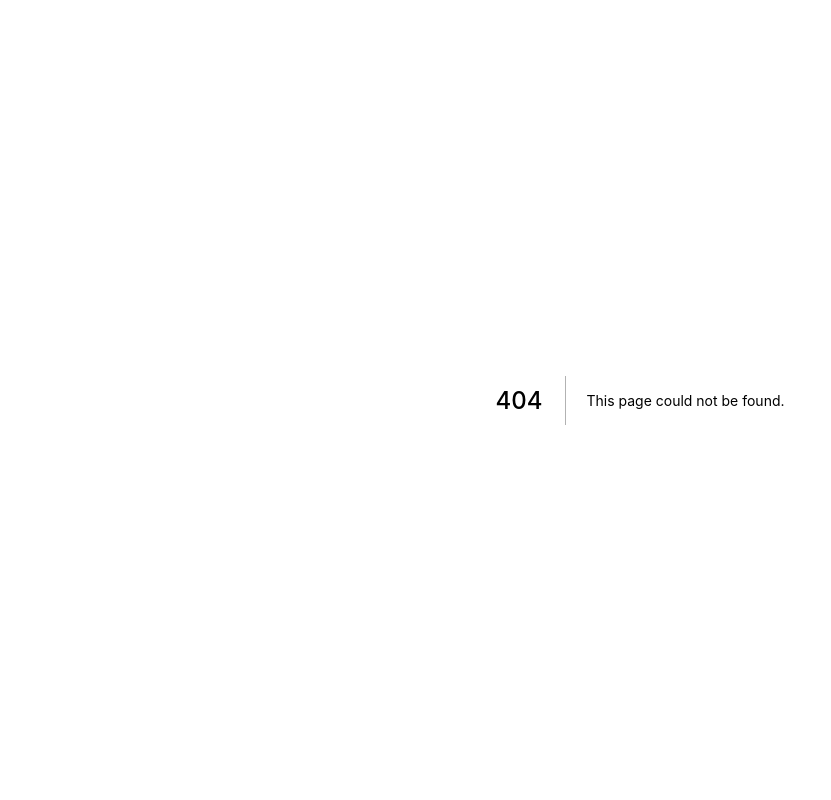
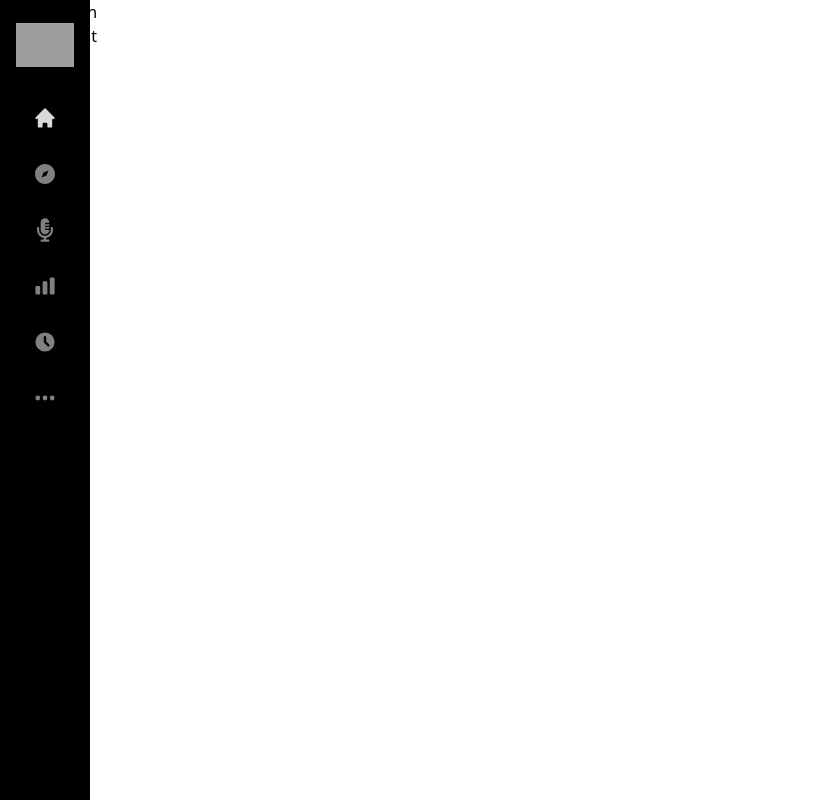
Before and after one commit to pranab56/Sol-music, a Next.js app: page /components/Dashboard in a window 1280 px wide. Before the commit this address had no page. Shown: the whole page, without its empty margins (0-831 px from the left). Built offline with nearby package versions, Linux system fonts and the light colour scheme; grey boxes are pictures that could not be loaded.

Commit message:
sidebar done

```diff
--- a/next.config.js
+++ b/next.config.js
@@ -1,7 +1,6 @@
-/** @type {import('next').NextConfig} */
-const nextConfig = {
-  reactStrictMode: true,
-  swcMinify: true,
+
+module.exports = {
+  images: {
+    domains: ['i.ibb.co'],
+  },
 }
-
-module.exports = nextConfig
--- /dev/null
+++ b/pages/about.js
@@ -0,0 +1,9 @@
+const About = () => {
+    return (
+        <div>
+            <h3 className="text-center">my name is pro</h3>
+        </div>
+    );
+};
+
+export default About;
--- /dev/null
+++ b/pages/components/Body.js
@@ -0,0 +1,11 @@
+import Search from "./Search";
+
+const Body = () => {
+    return (
+        <section>
+            <Search/>
+        </section>
+    );
+};
+
+export default Body;
--- /dev/null
+++ b/pages/components/Dashboard.js
@@ -0,0 +1,16 @@
+import React from 'react';
+import Body from './Body';
+import Right from './Right';
+import Sidebar from './Sidebar';
+
+const Dashboard = () => {
+    return (
+        <div>
+            <Sidebar/>
+            <Body/>
+            <Right/>
+        </div>
+    );
+};
+
+export default Dashboard;
--- /dev/null
+++ b/pages/components/Right.js
@@ -0,0 +1,9 @@
+const Right = () => {
+    return (
+        <div>
+         <h2>this is a right</h2>
+        </div>
+    );
+};
+
+export default Right;
--- /dev/null
+++ b/pages/components/Search.js
@@ -0,0 +1,9 @@
+const Search = () => {
+    return (
+        <div>
+            <h1>this is search</h1>
+        </div>
+    );
+};
+
+export default Search;
--- /dev/null
+++ b/pages/components/Sidebar.js
@@ -0,0 +1,29 @@
+import Image from 'next/image';
+import {
+    ChartBarIcon,
+    ClockIcon,
+    DotsHorizontalIcon,
+    HomeIcon,
+  } from "@heroicons/react/solid";
+  import { FaMicrophoneAlt } from "react-icons/fa";
+  import { RiCompassFill } from "react-icons/ri";
+
+const Sidebar = () => {
+    return (
+        <section className='fixed top-0 z-40 flex flex-col p-4 items-center bg-black w-[90px] h-screen space-y-8'>
+            <Image src="https://i.ibb.co/zN47HZf/download-removebg-preview-1.png" width={65} height={65} objectFit="contain"/>
+
+
+            <div className='flex flex-col space-y-8'>
+            <HomeIcon className="sidebarIcon text-white opacity-[0.85]" />
+        <RiCompassFill className="sidebarIcon text-2xl" />
+        <FaMicrophoneAlt className="sidebarIcon ml-1" />
+        <ChartBarIcon className="sidebarIcon" />
+        <ClockIcon className="sidebarIcon" />
+        <DotsHorizontalIcon className="sidebarIcon" />
+            </div>
+        </section>
+    );
+};
+
+export default Sidebar;
--- a/pages/index.js
+++ b/pages/index.js
@@ -1,69 +1,18 @@
 import Head from 'next/head'
-import Image from 'next/image'
-import styles from '../styles/Home.module.css'
+import Dashboard from './components/Dashboard'
+
 
 export default function Home() {
   return (
-    <div className={styles.container}>
+    <div>
       <Head>
-        <title>Create Next App</title>
+        <title>Sol-Music</title>
         <meta name="description" content="Generated by create next app" />
         <link rel="icon" href="/favicon.ico" />
       </Head>
+      <Dashboard/>
 
-      <main className={styles.main}>
-        <h1 className={styles.title}>
-          Welcome to <a href="https://nextjs.org">Next.js!</a>
-        </h1>
 
-        <p className={styles.description}>
-          Get started by editing{' '}
-          <code className={styles.code}>pages/index.js</code>
-        </p>
-
-        <div className={styles.grid}>
-          <a href="https://nextjs.org/docs" className={styles.card}>
-            <h2>Documentation &rarr;</h2>
-            <p>Find in-depth information about Next.js features and API.</p>
-          </a>
-
-          <a href="https://nextjs.org/learn" className={styles.card}>
-            <h2>Learn &rarr;</h2>
-            <p>Learn about Next.js in an interactive course with quizzes!</p>
-          </a>
-
-          <a
-            href="https://github.com/vercel/next.js/tree/canary/examples"
-            className={styles.card}
-          >
-            <h2>Examples &rarr;</h2>
-            <p>Discover and deploy boilerplate example Next.js projects.</p>
-          </a>
-
-          <a
-            href="https://vercel.com/new?utm_source=create-next-app&utm_medium=default-template&utm_campaign=create-next-app"
-            className={styles.card}
-          >
-            <h2>Deploy &rarr;</h2>
-            <p>
-              Instantly deploy your Next.js site to a public URL with Vercel.
-            </p>
-          </a>
-        </div>
-      </main>
-
-      <footer className={styles.footer}>
-        <a
-          href="https://vercel.com?utm_source=create-next-app&utm_medium=default-template&utm_campaign=create-next-app"
-          target="_blank"
-          rel="noopener noreferrer"
-        >
-          Powered by{' '}
-          <span className={styles.logo}>
-            <Image src="/vercel.svg" alt="Vercel Logo" width={72} height={16} />
-          </span>
-        </a>
-      </footer>
     </div>
   )
 }
--- /dev/null
+++ b/postcss.config.js
@@ -0,0 +1,6 @@
+module.exports = {
+  plugins: {
+    tailwindcss: {},
+    autoprefixer: {},
+  },
+}
--- a/styles/globals.css
+++ b/styles/globals.css
@@ -1,26 +1,10 @@
-html,
-body {
-  padding: 0;
-  margin: 0;
-  font-family: -apple-system, BlinkMacSystemFont, Segoe UI, Roboto, Oxygen,
-    Ubuntu, Cantarell, Fira Sans, Droid Sans, Helvetica Neue, sans-serif;
-}
+@tailwind base;
+@tailwind components;
+@tailwind utilities;
 
-a {
-  color: inherit;
-  text-decoration: none;
-}
 
-* {
-  box-sizing: border-box;
-}
-
-@media (prefers-color-scheme: dark) {
-  html {
-    color-scheme: dark;
-  }
-  body {
-    color: white;
-    background: black;
+@layer components{
+  .sidebarIcon{
+    @apply h-6 text-[#808080] cursor-pointer
   }
 }
--- /dev/null
+++ b/tailwind.config.js
@@ -0,0 +1,11 @@
+/** @type {import('tailwindcss').Config} */
+module.exports = {
+  content: [
+    "./pages/**/*.{js,ts,jsx,tsx}",
+    "./components/**/*.{js,ts,jsx,tsx}",
+  ],
+  theme: {
+    extend: {},
+  },
+  plugins: [],
+}
```
Also changed, not shown: package.json (+7 -2 lines), 1 other file (tests, documents, lock files or other folders).
